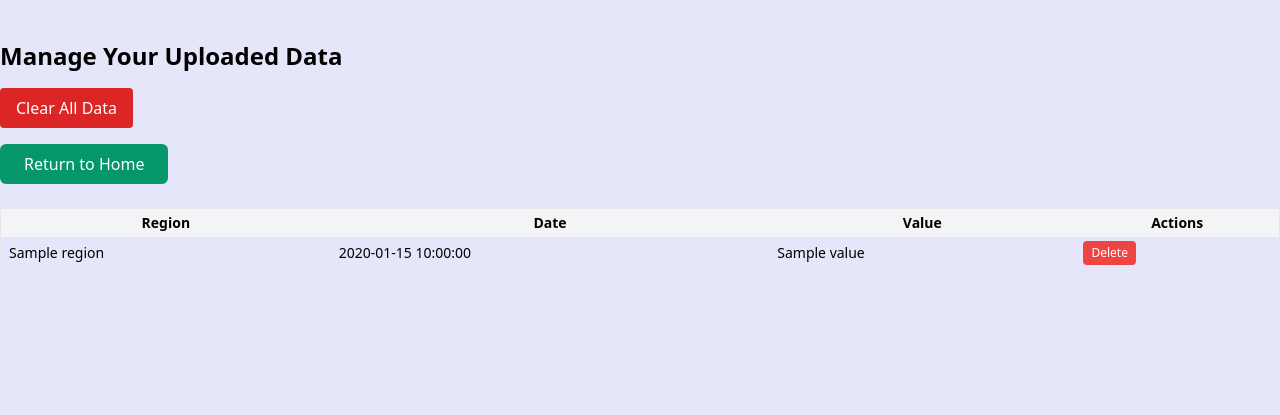
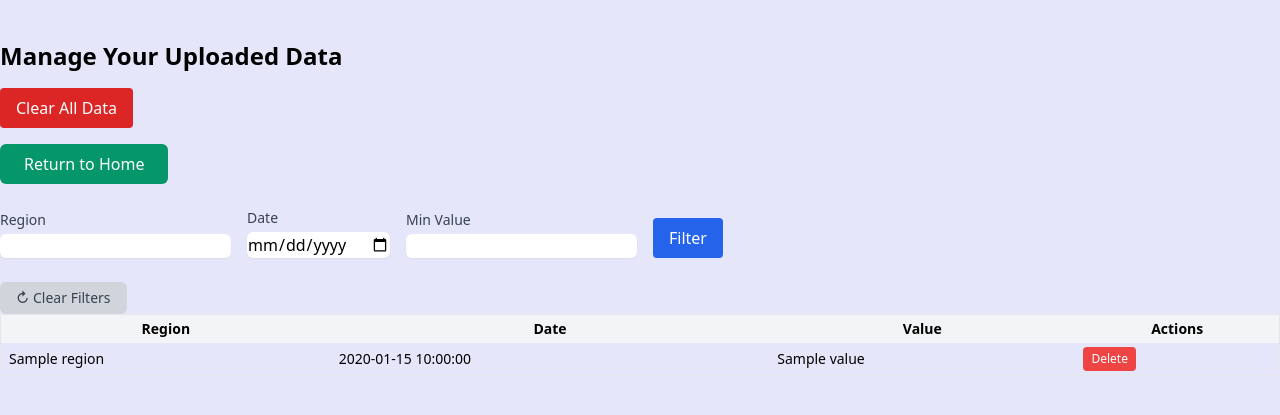
Before and after one commit to M-codes/CITS3403-project, a Flask app: template app/templates/manage_data.html in a window 1280 px wide. Shown: the top 415 px of the page. Run offline with Flask 3, Linux system fonts and the light colour scheme; the template is opened without the code that fills it: most values are stand-ins (such as "Sample title", 1, 10 or a date in 2020).

Commit message:
added filters in manage_data table for easier searching

```diff
--- a/app/templates/manage_data.html
+++ b/app/templates/manage_data.html
@@ -16,6 +16,30 @@
     </a>
 </div>
 
+<form method="GET" class="mb-6 flex flex-wrap gap-4 items-end">
+    <div>
+        <label for="region" class="block text-sm font-medium text-gray-700">Region</label>
+        <input type="text" id="region" name="region" value="{{ request.args.get('region', '') }}"
+               class="mt-1 block w-full border-gray-300 rounded-md shadow-sm">
+    </div>
+    <div>
+    <label for="date" class="block text-sm font-medium text-gray-700">Date</label>
+    <input type="date" id="date" name="date" value="{{ request.args.get('date', '') }}"
+           class="mt-1 block w-full border-gray-300 rounded-md shadow-sm">
+    </div>
+    <div>
+        <label for="min_value" class="block text-sm font-medium text-gray-700">Min Value</label>
+        <input type="number" step="0.01" id="min_value" name="min_value" value="{{ request.args.get('min_value', '') }}"
+               class="mt-1 block w-full border-gray-300 rounded-md shadow-sm">
+    </div>
+    <div>
+        <button type="submit" class="bg-blue-600 text-white px-4 py-2 rounded hover:bg-blue-700">Filter</button>
+    </div>
+</form>
+<a href="{{ url_for('main.manage_data') }}"
+   class="inline-flex items-center gap-1 px-4 py-1.5 text-sm font-medium text-gray-700 bg-gray-300 rounded-md hover:bg-gray-400 transition-colors duration-200">
+    &#8635; Clear Filters
+</a>
 <!-- Data table -->
 <table class="table-auto w-full border text-sm">
     <thead>
```
Also changed, not shown: app/routes.py (+23 -1 lines).
